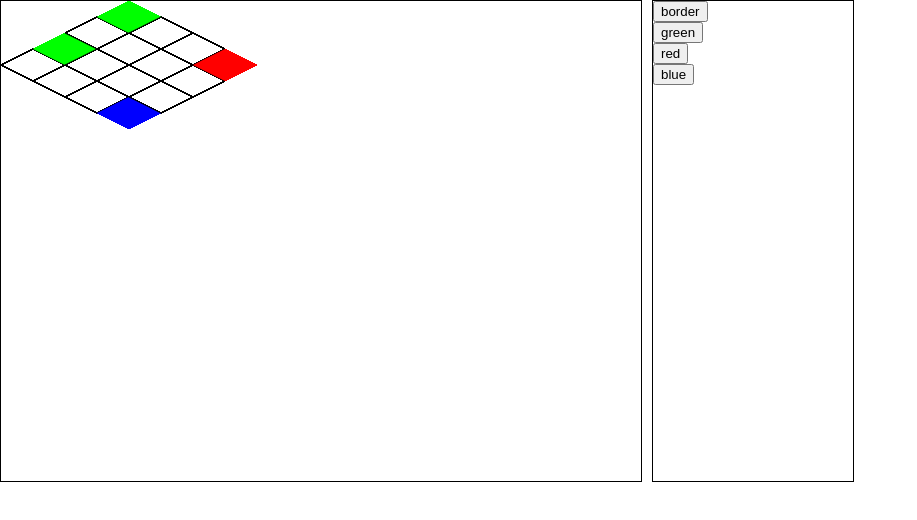
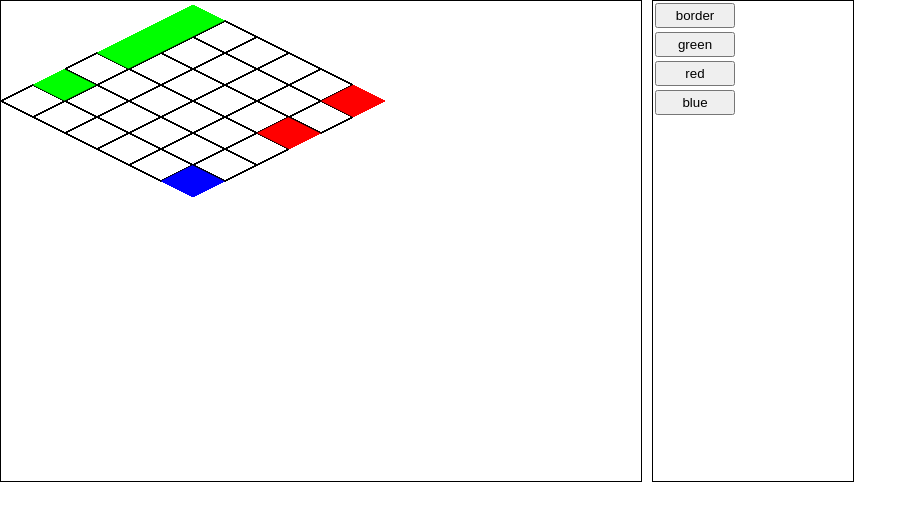
Before and after one commit to skyrim1990/webpack_test, a plain HTML site: page sample/index.html in a window 1280 px wide. Shown: the whole page, without its empty margins (0-917 px from the left). Drawn offline with Linux system fonts and the light colour scheme.

Commit message:
add image

```diff
--- a/sample/css/app.css
+++ b/sample/css/app.css
@@ -5,6 +5,13 @@ body{
 canvas{
 	border: 1px solid black;
 }
+
+button{
+	width: 80px;
+	padding: 3px 6px;
+	margin: 2px;
+}
+
 #app{
 	width: 100%;
 	overflow: auto;
--- a/sample/js/app.js
+++ b/sample/js/app.js
@@ -5,6 +5,9 @@ window.onload = function(){
 
 var click_points = [];
 var select_rects = [];
+
+var TILE_WIDTH = 64;
+var TILE_HEIGHT = 64;
 
 COLORS = {
 	WHITE : 'rgb(255, 255, 255)',
@@ -159,10 +162,12 @@ MAP = [
 */
 
 MAP = [
-	[0, 1, 0, 1],
-	[0, 0, 0, 0],
-	[0, 0, 0, 0],
-	[3, 0, 0, 2],
+	[0, 1, 0, 1, 1, 1],
+	[0, 0, 0, 0, 0, 0],
+	[0, 0, 0, 0, 0, 0],
+	[0, 0, 0, 0, 0, 0],
+	[0, 0, 0, 0, 0, 0],
+	[3, 0, 0, 2, 0, 2],
 ]
 
 
@@ -170,17 +175,18 @@ MAP = [
 // offset x: 0 y 12 * 4
 
 function draw_map(ctx){
-	for(var i =0;i<4;i++  ){
-		for(var j=0; j<4; j++){
+	for(var i =0;i<6;i++  ){
+		for(var j=0; j<6; j++){
 
 			var _x  = j*64/2 + i*64/2 + 0;
-			var _y  = i*32/2 - j*32/2 + 12 * 4;
+			var _y  = i*32/2 - j*32/2 + 14 * 6;
 
 			//console.log( _x + ":" + _y );
 			(function(){
 
 			if(MAP[i][j] == 0){
 				//debugger;
+				//stroke_draw_iso(ctx, _x, _y, 64, 32, COLORS.BLACK);
 				stroke_draw_iso(ctx, _x, _y, 64, 32, COLORS.BLACK);
 				return;
 			}
@@ -219,8 +225,8 @@ function get_map_position(p){
 	var off_x = p.x % 64;
 	var off_y = p.y % 32;
 
-	var origin_x = parseInt( ( (p_x / 64) + (p_y - 64 )/ 32) );
-	var origin_y = parseInt( ( (p_x / 64) - (p_y - 64 )/ 32) );
+	var origin_x = parseInt( ( (p_x / 64) + (p_y - 16*6 )/ 32) );
+	var origin_y = parseInt( ( (p_x / 64) - (p_y - 16*6 )/ 32) );
 
 	select_rects.push({x: origin_x, y: origin_y});
 
@@ -236,7 +242,7 @@ function mouse_down(e){
 	var p = get_canvas_position(e);
 	click_points.push({x: p.x, y: p.y});
 	var m = get_map_position(p);
-	if(m.x >3 || m.y> 3){
+	if(m.x >5 || m.y> 5){
 		return;
 	}
 	MAP[m.x][m.y] = CUR_VAL;
```
Also changed, not shown: sample/index.html (+3 -3 lines), sample/res/black.png (added), sample/res/block.png (added), sample/res/blue.png (added), sample/res/green.png (added), sample/res/hole.png (added), sample/res/purple.png (added), sample/res/red.png (added), sample/res/yellow.png (added).
